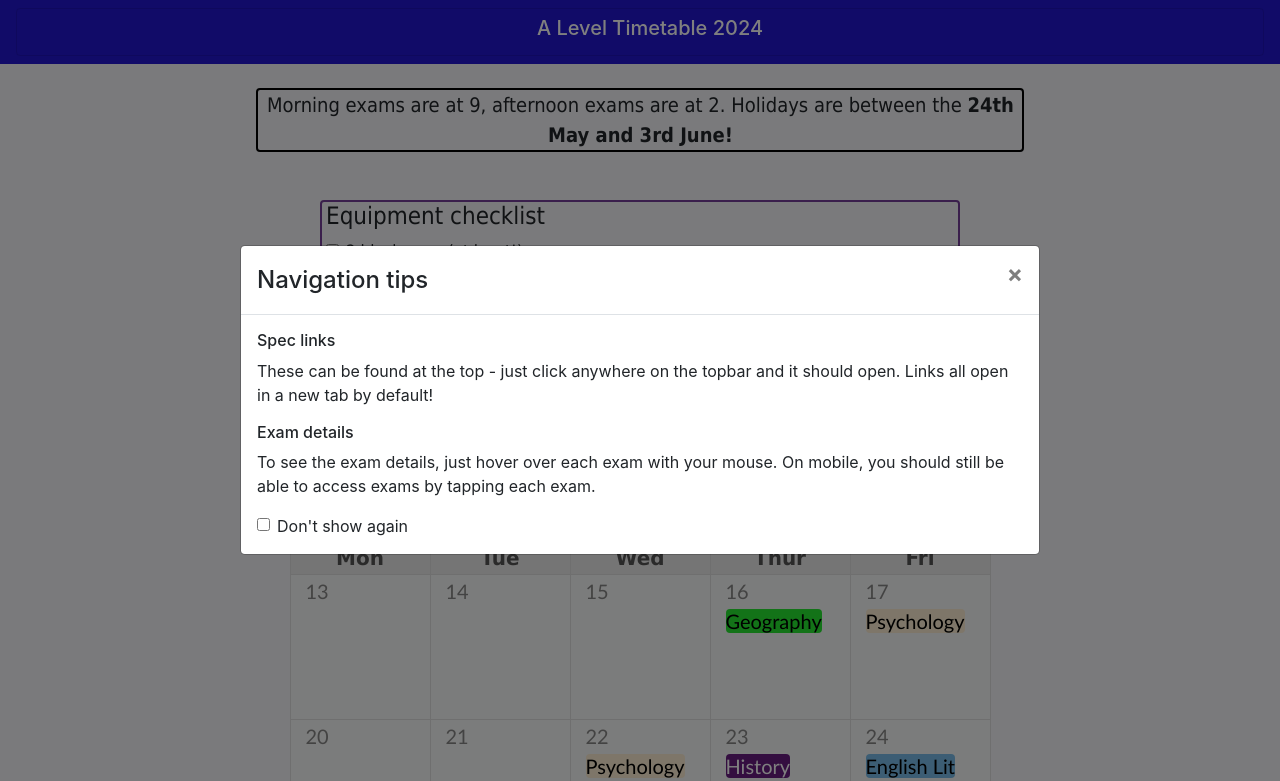
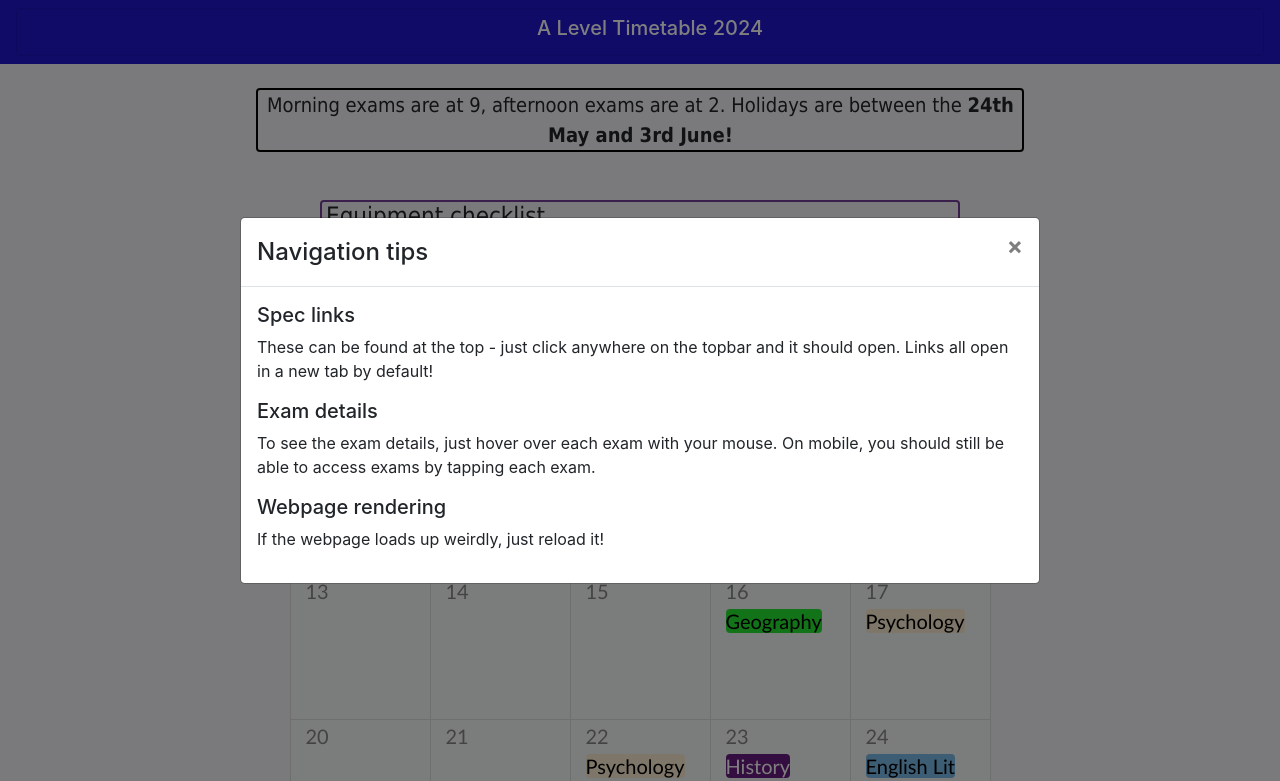
Before and after one commit to nasramo/expal24, a plain HTML site: page index.html in a window 1280 px wide. Shown: the top 781 px of the page. Drawn offline with nearby package versions, Linux system fonts and the light colour scheme.

Commit message:
Update index.html

```diff
--- a/index.html
+++ b/index.html
@@ -54,14 +54,12 @@
                     </button>
                 </div>
                 <div class="modal-body">
-                    <h6>Spec links</h6>
+                    <h5>Spec links</h5>
                     <p>These can be found at the top - just click anywhere on the topbar and it should open. Links all open in a new tab by default!</p>
-                    <h6>Exam details</h6>
+                    <h5>Exam details</h5>
                     <p>To see the exam details, just hover over each exam with your mouse. On mobile, you should still be able to access exams by tapping each exam.</p>
-                    <div class="form-check">
-                        <input class="form-check-input" type="checkbox" value="" id="modalno">
-                        <label class="form-check-label"> Don't show again </label>
-                    </div>
+                    <h5>Webpage rendering</h5>
+                    <p>If the webpage loads up weirdly, just reload it!</p>
                 </div>
                 </div>
             </div>
```
